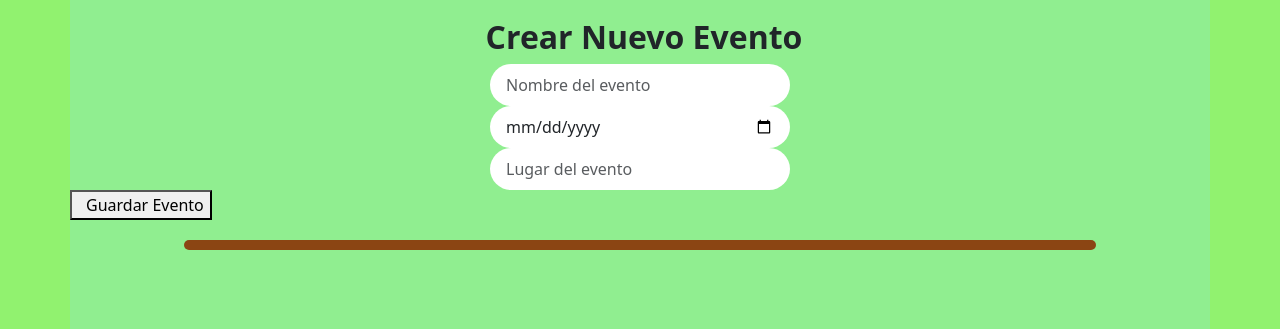
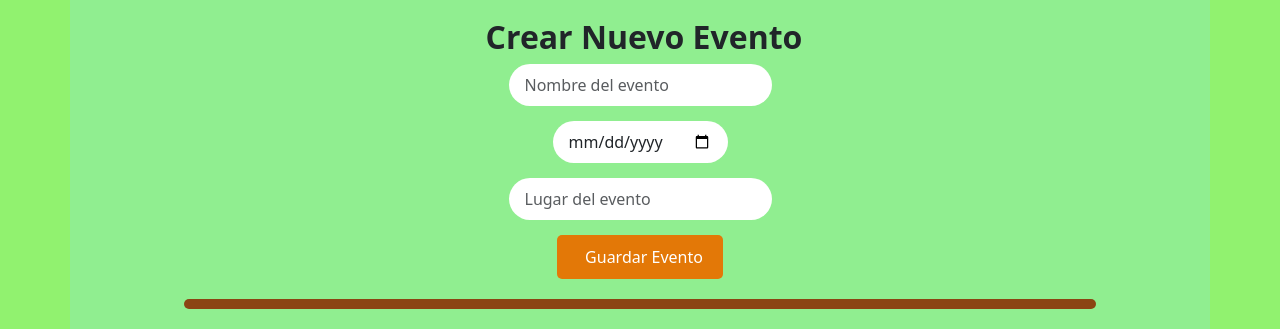
Before and after one commit to mortee199918/HamburguesaFront, a React (Vite) app: page /listado in a window 1280 px wide. Shown: the part 415-744 px from the top of the page. Built offline with nearby package versions, Linux system fonts and the light colour scheme; no server answers.

Commit message:
Boton de guardado lista de eventos

```diff
--- a/src/pages/ListadoEventos.css
+++ b/src/pages/ListadoEventos.css
@@ -113,6 +113,15 @@
 
 .submit-btn {
   background-color: #E37807;
+  color: white; /* Opcional: para que el texto sea legible */
+  padding: 10px 20px; /* Ajusta según necesites */
+  border: none;
+  border-radius: 5px; /* Opcional: para bordes redondeados */
+  font-size: 16px;
+  cursor: pointer;/* Centrado horizontal con Flexbox */
+  margin: 0 auto; /* Esto centra el botón dentro de su contenedor */
+
+  /* background-color: #E37807;
   color: yellow;
   border: none;
   border-radius: 50px;
@@ -121,8 +130,16 @@
   font-weight: bold;
   width: 100%;
   cursor: pointer;
+   */
 }
 
 .submit-btn:hover {
   background-color: #DB3C09;
 }
+
+.form-container { /* Cambia esto por el nombre real de tu contenedor */
+  display: flex;
+  flex-direction: column;
+  align-items: center; /* Centra todos los elementos hijos horizontalmente */
+  gap: 15px; /* Espacio entre elementos */
+}
--- a/src/pages/ListadoEventos.jsx
+++ b/src/pages/ListadoEventos.jsx
@@ -82,7 +82,7 @@ const ListadoEventos = () => {
           <i className="bi bi-plus-circle me-2"></i>
           Crear Nuevo Evento
         </h2>
-        <form onSubmit={handleSubmit}>
+        <form className="form-container" onSubmit={handleSubmit}>
           <div className="formGroupGreen">
             <input
               type="text"
@@ -117,7 +117,7 @@ const ListadoEventos = () => {
 
           <button
             type="submit"
-            className="submitBtn" // 👈 NO "styles.submitBtn"
+            className="submit-btn" // 👈 NO "styles.submitBtn"
           >
             <i className="bi bi-save me-2"></i>
             Guardar Evento
```
